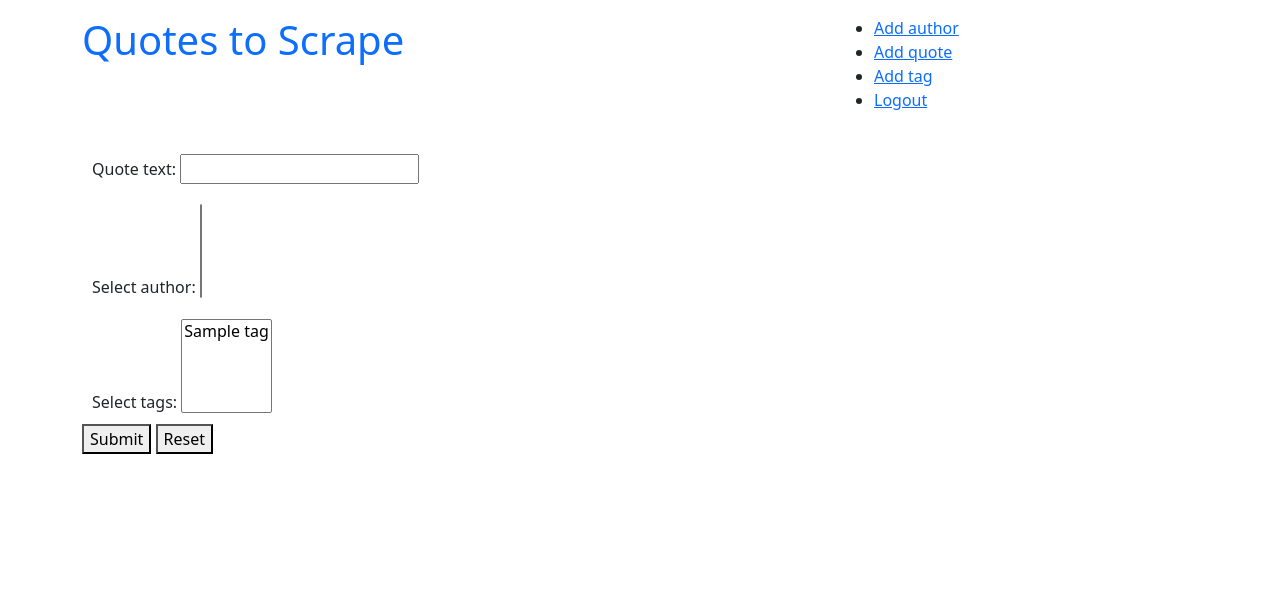
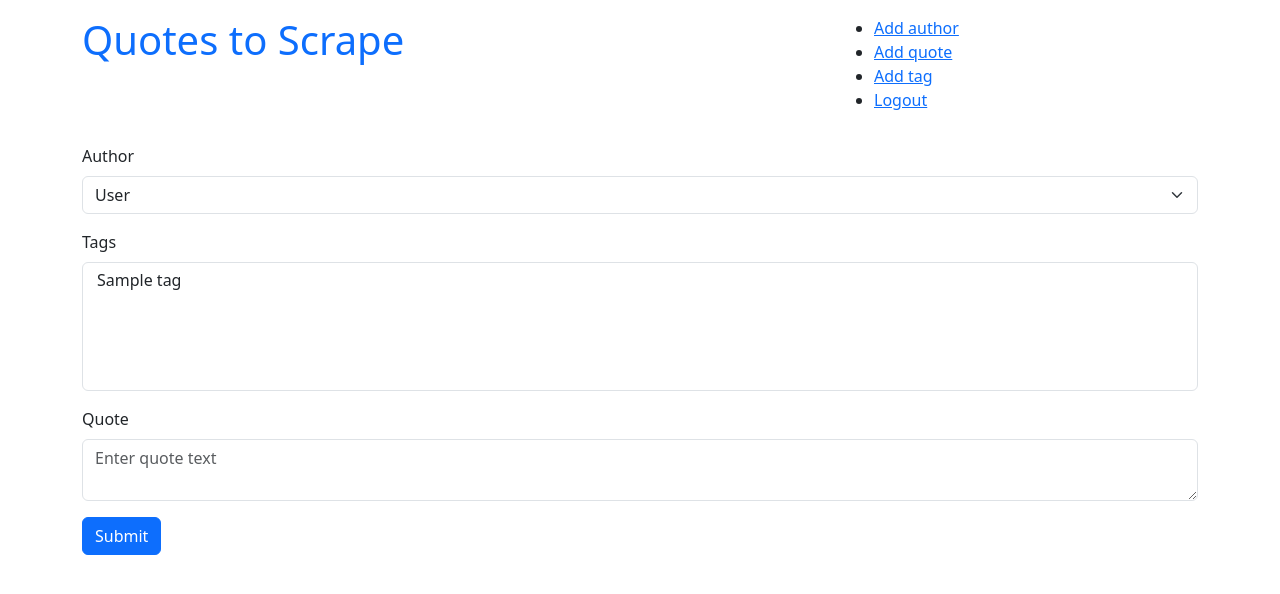
Before and after one commit to s-linan/goit_web_homework_10, a Django app: page /quote/ in a window 1280 px wide. Shown: the top 594 px of the page. Run offline with Django 5.2, Linux system fonts and the light colour scheme; a user stored in the database is signed in; tables that the repository leaves empty hold one stand-in row (values such as "Sample post").

Commit message:
comm/final

```diff
--- a/hw10/quotes/templates/quotes/base.html
+++ b/hw10/quotes/templates/quotes/base.html
@@ -33,11 +33,6 @@
                 <li><a href="{% url 'users:login' %}" role="button">Login</a></li>
             </ul>
             {% endif %}
-            <!--            <p>-->
-            <!--                <a href="/login" class="btn btn-primary">Sign Up</a>-->
-            <!--                <a href="/login" class="btn btn-primary">Login</a>-->
-            <!--                <a href="/login" class="btn btn-primary">Logout</a>-->
-            <!--            </p>-->
         </div>
     </div>
 
--- a/hw10/quotes/templates/quotes/quote.html
+++ b/hw10/quotes/templates/quotes/quote.html
@@ -2,35 +2,29 @@
 
 {% block content %}
 
-<form method="POST" action="{% url 'quotes:quote' %}">
+<form action="{% url 'quotes:quote' %}" method="POST">
     {% csrf_token %}
-    <div style="padding: 10px">
-        <label> Quote text:
-            {{ form.quote }}
-        </label>
-        <span>{{ form.errors.quote }}</span>
-    </div>
-    <div style="padding: 10px">
-        <label> Select author:
-            <select name="authors" multiple="multiple" required>
+    <div class="mb-3">
+        <label class="form-label" for="author">Author</label>
+        <select class="form-select" id="author" name="author">
             {% for author in authors %}
-                <option value="{{author.name}}">{{author.name}}</option>
+            <option value="{{ author.id }}">{{ author.fullname }}</option>
             {% endfor %}
         </select>
-        </label>
     </div>
-    <div style="padding: 10px">
-        <label> Select tags:
-            <select name="tags" multiple="multiple" required>
+    <div class="mb-3">
+        <label class="form-label" for="tags">Tags</label>
+        <select class="form-select" id="tags" multiple name="tags" size="5">
             {% for tag in tags %}
-                <option value="{{tag.name}}">{{tag.name}}</option>
+            <option value="{{ tag.id }}">{{ tag.name }}</option>
             {% endfor %}
         </select>
-        </label>
     </div>
-    <div class="grid">
-        <button type="submit">Submit</button>
-        <button type="reset" class="secondary">Reset</button>
+     <div class="mb-3">
+        <label class="form-label" for="quote">Quote</label>
+        <textarea class="form-control" id="quote" name="quote" placeholder="Enter quote text"></textarea>
     </div>
+    <button class="btn btn-primary" type="submit">Submit</button>
 </form>
+
 {% endblock %}
--- a/hw10/quotes/urls.py
+++ b/hw10/quotes/urls.py
@@ -10,4 +10,5 @@ urlpatterns = [
     path('tag/', views.tag, name='tag'),
     path('quote/', views.quote, name='quote'),
     path('author/', views.author, name='author'),
+    path('author_detail/<int:author_id>', views.author_detail, name='author_detail'),
 ]
--- a/hw10/quotes/views.py
+++ b/hw10/quotes/views.py
@@ -2,15 +2,15 @@ from django.contrib.auth.decorators import login_required
 from django.shortcuts import render, redirect, get_object_or_404
 from django.core.paginator import Paginator
 
-from .forms import TagForm, QuoteForm, AuthorForm
+from .forms import TagForm, AuthorForm
 from .models import Tag, Quote, Author
+
+
 # Create your views here.
-from .utils import get_mongodb
 
 
 def main(request, page=1):
-    db = get_mongodb()
-    quotes = db.quotes.find()
+    quotes = Quote.objects.all().order_by('id')
     per_page = 10
     paginator = Paginator(list(quotes), per_page)
     quotes_on_page = paginator.page(page)
@@ -33,75 +33,43 @@ def tag(request):
 
 @login_required
 def quote(request):
+    if request.method == 'POST':
+        quote = request.POST.get('quote')
+        author_id = request.POST.get('author')
+        tag_ids = request.POST.getlist('tags')
+
+        author = get_object_or_404(Author, id=author_id)
+
+        quote = Quote.objects.create(
+            quote=quote,
+            author=author,
+        )
+
+        tags = Tag.objects.filter(id__in=tag_ids)
+        quote.tags.set(tags)
+
+        return redirect('quotes:root')
+
+    authors = Author.objects.all()
     tags = Tag.objects.all()
-
-    if request.method == 'POST':
-        form = QuoteForm(request.POST)
-        if form.is_valid():
-            new_quote = form.save(commit=False)
-            new_quote.save()
-            choice_tags = Tag.objects.filter(name__in=request.POST.getlist('tags'))
-            for tag in choice_tags.iterator():
-                new_quote.tags.add(tag)
-
-            return redirect(to='quotes:root')
-        else:
-            return render(request, 'quotes/quote.html', {"tags": tags, 'form': form})
-
-    return render(request, 'quotes/quote.html', {"tags": tags, 'form': QuoteForm()})
+    return render(request, 'quotes/quote.html', {'authors': authors, "tags": tags})
 
 
 @login_required
 def author(request):
-    tags = Tag.objects.all()
-
     if request.method == 'POST':
         form = AuthorForm(request.POST)
         if form.is_valid():
             new_author = form.save(commit=False)
             new_author.save()
-            choice_tags = Tag.objects.filter(name__in=request.POST.getlist('tags'))
-            for tag in choice_tags.iterator():
-                new_author.tags.add(tag)
 
             return redirect(to='quotes:root')
         else:
-            return render(request, 'quotes/author.html', {"tags": tags, 'form': form})
+            return render(request, 'quotes/author.html', {'form': form})
 
-    return render(request, 'quotes/author.html', {"tags": tags, 'form': AuthorForm()})
+    return render(request, 'quotes/author.html', {'form': AuthorForm()})
 
 
-# @login_required
-# def quote_detail(request, quote_id):
-#     quote = get_object_or_404(Quote, pk=quote_id)
-#     return render(request, 'quotes/quote_detail.html', {"quote": quote})
-#
-#
-# @login_required
-# def author_detail(request, author_id):
-#     author = get_object_or_404(Author, pk=author_id)
-#     return render(request, 'quotes/author_detail.html', {"author": author})
-#
-#
-# @login_required
-# def set_done_quote(request, note_id):
-#     Quote.objects.filter(pk=note_id).update(done=True)
-#     return redirect(to='quotes:root')
-#
-#
-# @login_required
-# def delete_quote(request, note_id):
-#     Quote.objects.get(pk=note_id).delete()
-#     return redirect(to='quotes:root')
-#
-#
-# @login_required
-# def set_done_author(request, note_id):
-#     Author.objects.filter(pk=note_id).update(done=True)
-#     return redirect(to='quotes:root')
-#
-#
-# @login_required
-# def delete_author(request, note_id):
-#     Author.objects.get(pk=note_id).delete()
-#     return redirect(to='quotes:root')
+def author_detail(request, author_id):
+    author = get_object_or_404(Author, pk=author_id)
+    return render(request, 'quotes/author_detail.html', {"author": author})
```
Also changed, not shown: hw10/quotes/templates/quotes/author_detail.html (added, +8 -0 lines), hw10/quotes/templates/quotes/detail.html (deleted, +0 -14 lines), hw10/quotes/templates/quotes/index.html (+4 -4 lines). Lines whose indentation alone changed are shown as unchanged.
